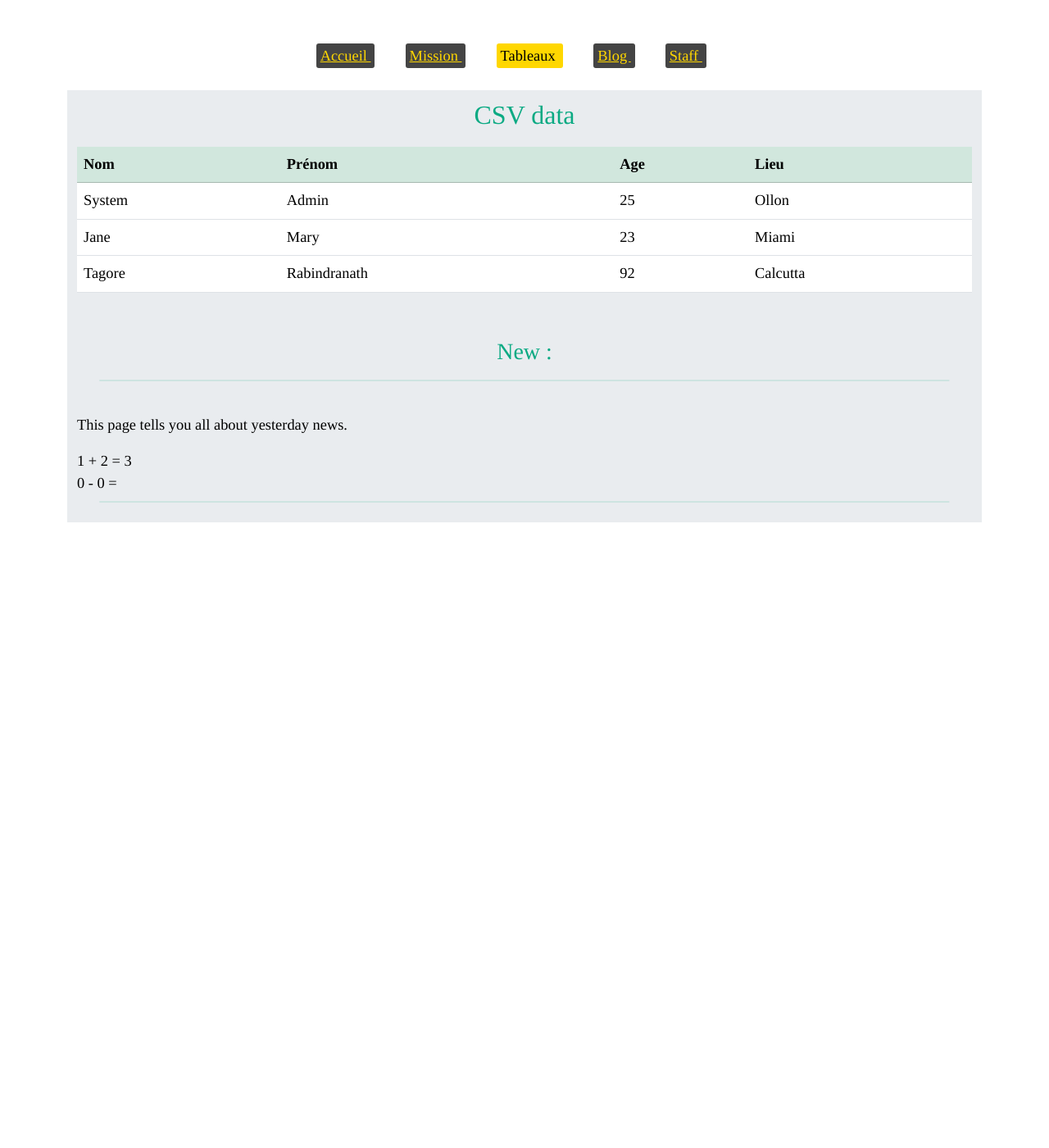
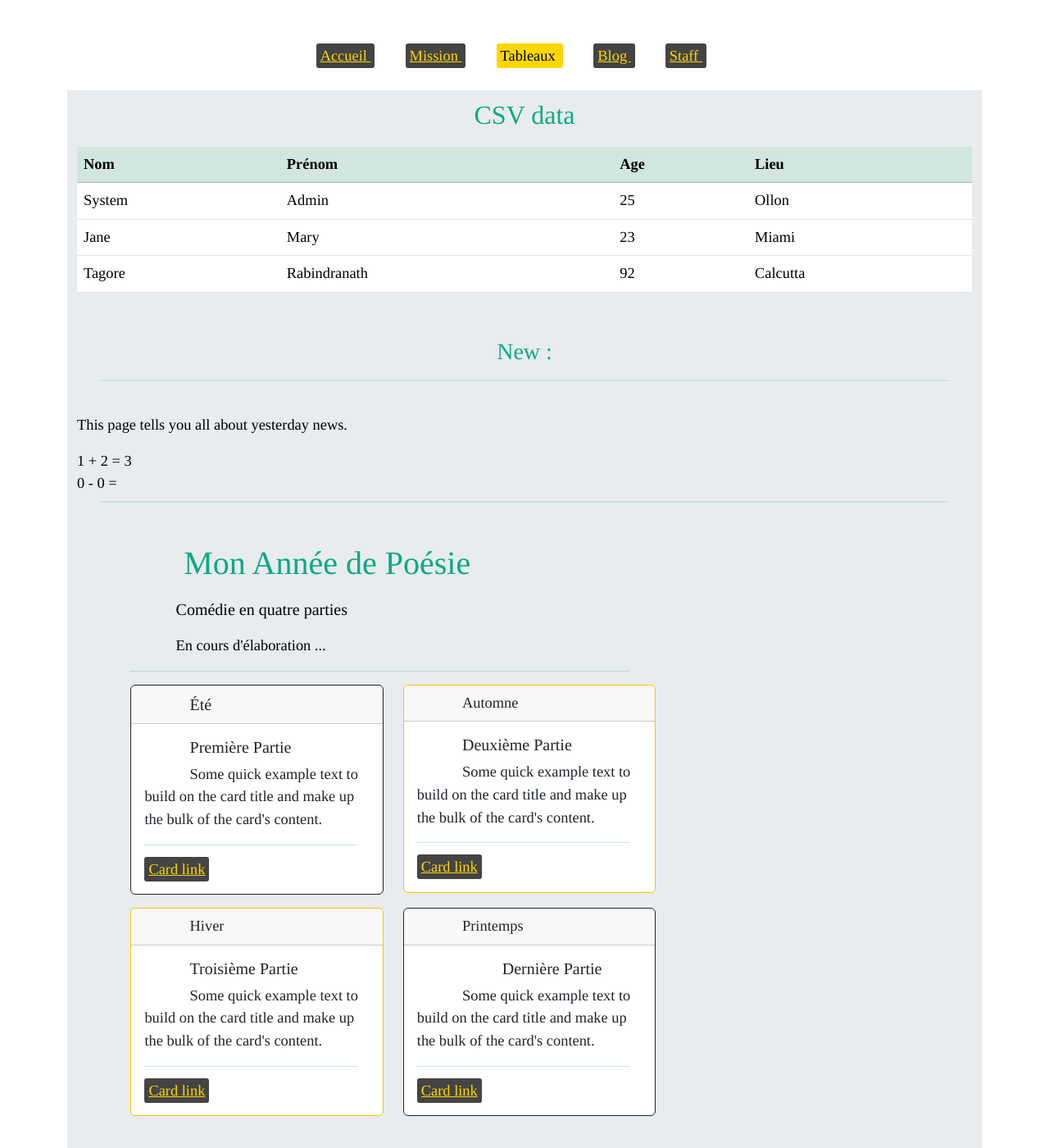
Before and after one commit to bop/rubic, a Jekyll site: the page built from new.html, in a window 1280 px wide and 1400 px high. Shown: the whole window at 82% size. Built offline with Jekyll 4.4.1, drawn with Linux system fonts in a browser that asks for light colours.

Commit message:
lab from kaktos

```diff
--- a/new.html
+++ b/new.html
@@ -29,4 +29,72 @@ dumb: 1 + 2
   0 - 0 =
   <br />
   <hr class="position-relative py-2 px-4 start-50 translate-middle" />
+
+
+  <div class="container">
+    <div class="main">
+      <h1>Mon Année de Poésie</h1>
+      <div class="col-lg-8 px-0">
+	<p class="fs-5">Comédie en quatre parties</p>
+	<p>En cours d'élaboration ...</p>
+
+	<hr />
+
+	<div class="row">
+	  <div class="col-sm-6 mb-3 mb-sm-0">
+	    <div class="card border-dark mb-3" style="max-width: 254rem;">
+	      <div class="card-header lead">Été</div>
+	      <div class="card-body">
+		<h5 class="card-title">Première Partie</h5>
+		<p class="card-text">Some quick example text to build on the card title and make up the bulk of the card's content.</p>
+		<hr>
+		<a href="#" class="card-link">Card link</a>
 		      </div>
+	    </div>
+	  </div>
+
+	  <div class="col-sm-6 mb-3 mb-sm-0">
+	    <div class="card border-warning mb-3" style="max-width: 24rem;">
+	      <div class="card-header">Automne</div>
+	      <div class="card-body">
+		<h5 class="card-title">Deuxième Partie</h5>
+		<p class="card-text">Some quick example text to build on the card title and make up the bulk of the card's content.</p>
+		<hr>
+		<a href="#" class="card-link">Card link</a>
+	      </div>
+	    </div>
+	  </div>
+
+	  <div class="col-sm-6 mb-3 mb-sm-0">
+	    <div class="card border-warning mb-3" style="max-width: 24rem;">
+	      <div class="card-header">Hiver</div>
+	      <div class="card-body">
+		<h5 class="card-title">Troisième Partie</h5>
+		<p class="card-text">Some quick example text to build on the card title and make up the bulk of the card's content.</p>
+		<hr>
+		<a href="#" class="card-link">Card link</a>
+	      </div>
+	    </div>
+	  </div>
+
+	  <div class="col-sm-6 mb-3 mb-sm-0">
+	    <div class="card border-dark mb-3" style="max-width: 24rem;">
+	      <div class="card-header">Printemps</div>
+	      <div class="card-body">
+		<h5 class="card-title text-center">Dernière Partie</h5>
+		<p class="card-text">Some quick example text to build on the card title and make up the bulk of the card's content.</p>
+		<hr>
+		<a href="#" class="card-link">Card link</a>
+	      </div>
+	    </div>
+	  </div>
+
+	</div>
+<br />	<br />
+
+<br />	      </div>
+    </div>
+<br />
+  </div><br />
+</div>
+<br />
```
Lines whose indentation alone changed are shown as unchanged.
